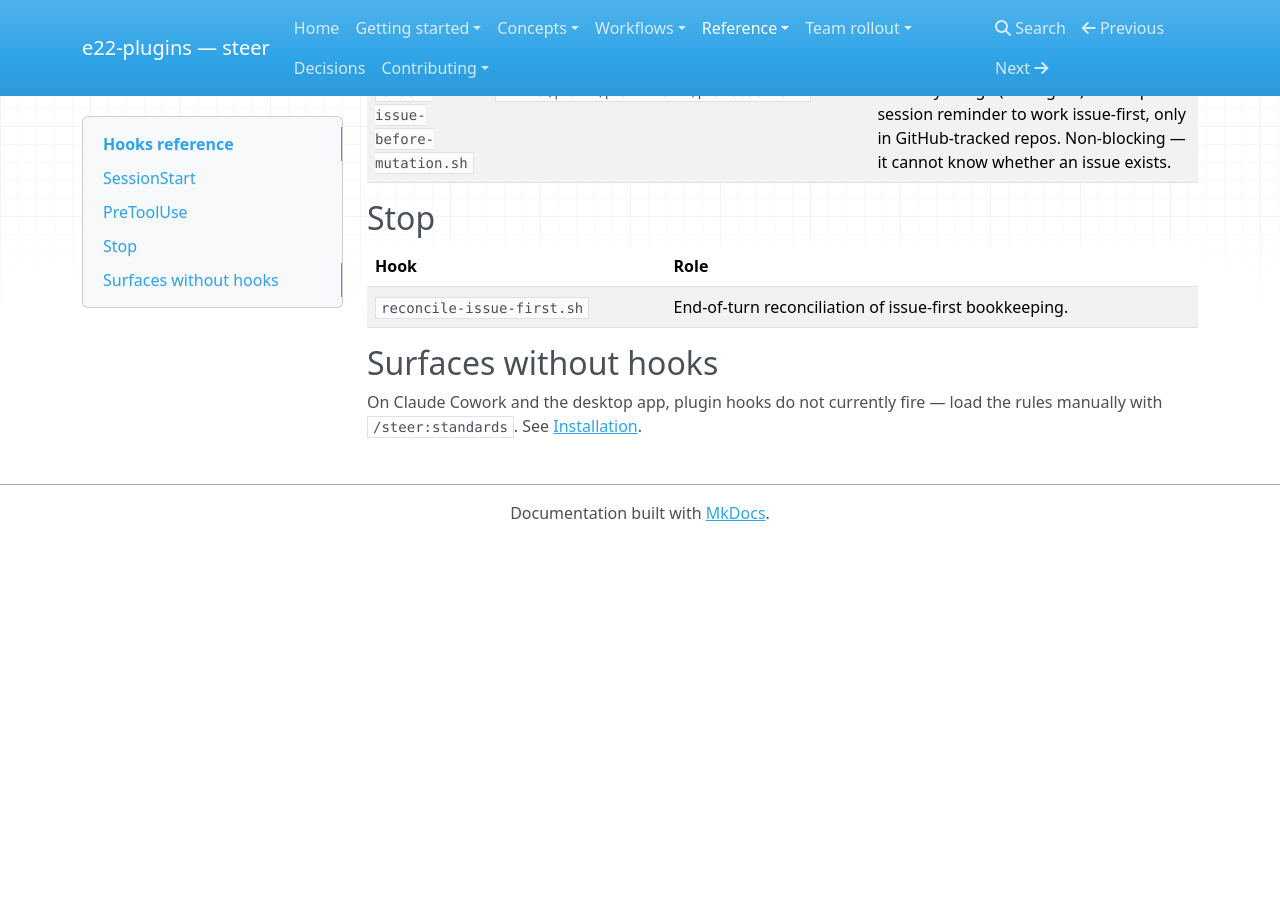
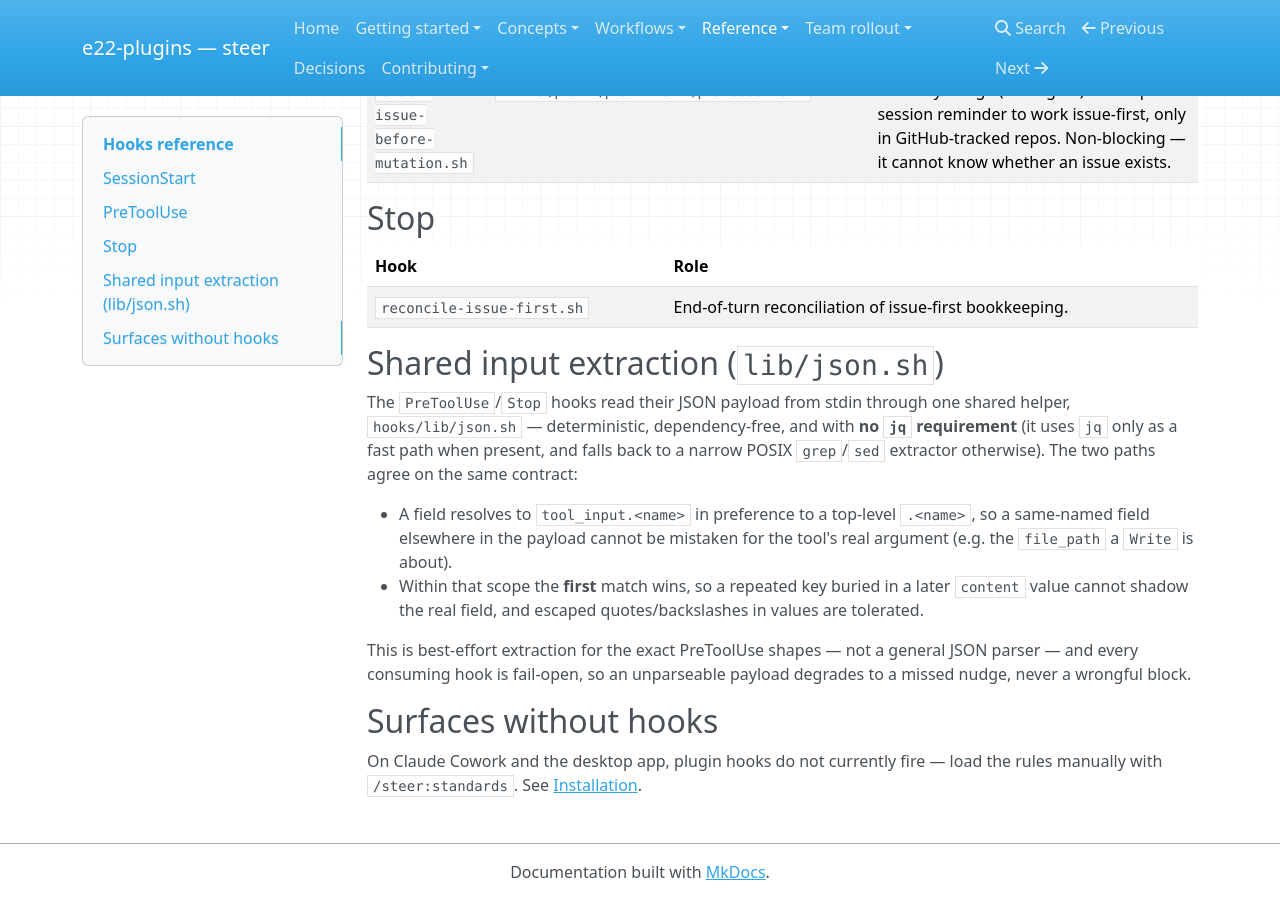
Before and after one commit to element22llc/e22-plugins, an MkDocs documentation site: the page built from docs/reference/hooks.md, in a window 1280 px wide and 900 px high, scrolled down 2183 px. Built offline with MkDocs 1.6.1, drawn with Linux system fonts in a browser that asks for light colours; nearby versions of some CDN libraries; before the commit the page ends 2724 px from its top, so only the background shows below that.

Commit message:
docs(hooks): document the shared lib/json.sh input-extraction contract
The hooks reference described each hook's event/matcher/role but never the
shared, dependency-free (no-jq) stdin extractor every PreToolUse/Stop hook
relies on. Document its contract — tool_input.<name> preferred over top-level,
first-match-within-scope, escaped-quote tolerant, fail-open — which is exactly
the path hardened in this PR (json.sh now scopes to the post-tool_input slice).

Clears the check_docs_impact gate for the hook/skill surface changes in this PR.

Co-Authored-By: Claude Opus 4.8 (1M context) <noreply@anthropic.com>

```diff
--- a/docs/reference/hooks.md
+++ b/docs/reference/hooks.md
@@ -61,6 +61,25 @@ flowchart TD
 | --- | --- |
 | `reconcile-issue-first.sh` | End-of-turn reconciliation of issue-first bookkeeping. |
 
+## Shared input extraction (`lib/json.sh`)
+
+The `PreToolUse`/`Stop` hooks read their JSON payload from stdin through one
+shared helper, `hooks/lib/json.sh` — deterministic, dependency-free, and with
+**no `jq` requirement** (it uses `jq` only as a fast path when present, and falls
+back to a narrow POSIX `grep`/`sed` extractor otherwise). The two paths agree on
+the same contract:
+
+- A field resolves to `tool_input.<name>` in preference to a top-level `.<name>`,
+  so a same-named field elsewhere in the payload cannot be mistaken for the tool's
+  real argument (e.g. the `file_path` a `Write` is about).
+- Within that scope the **first** match wins, so a repeated key buried in a later
+  `content` value cannot shadow the real field, and escaped quotes/backslashes in
+  values are tolerated.
+
+This is best-effort extraction for the exact PreToolUse shapes — not a general
+JSON parser — and every consuming hook is fail-open, so an unparseable payload
+degrades to a missed nudge, never a wrongful block.
+
 ## Surfaces without hooks
 
 On Claude Cowork and the desktop app, plugin hooks do not currently fire — load
```
